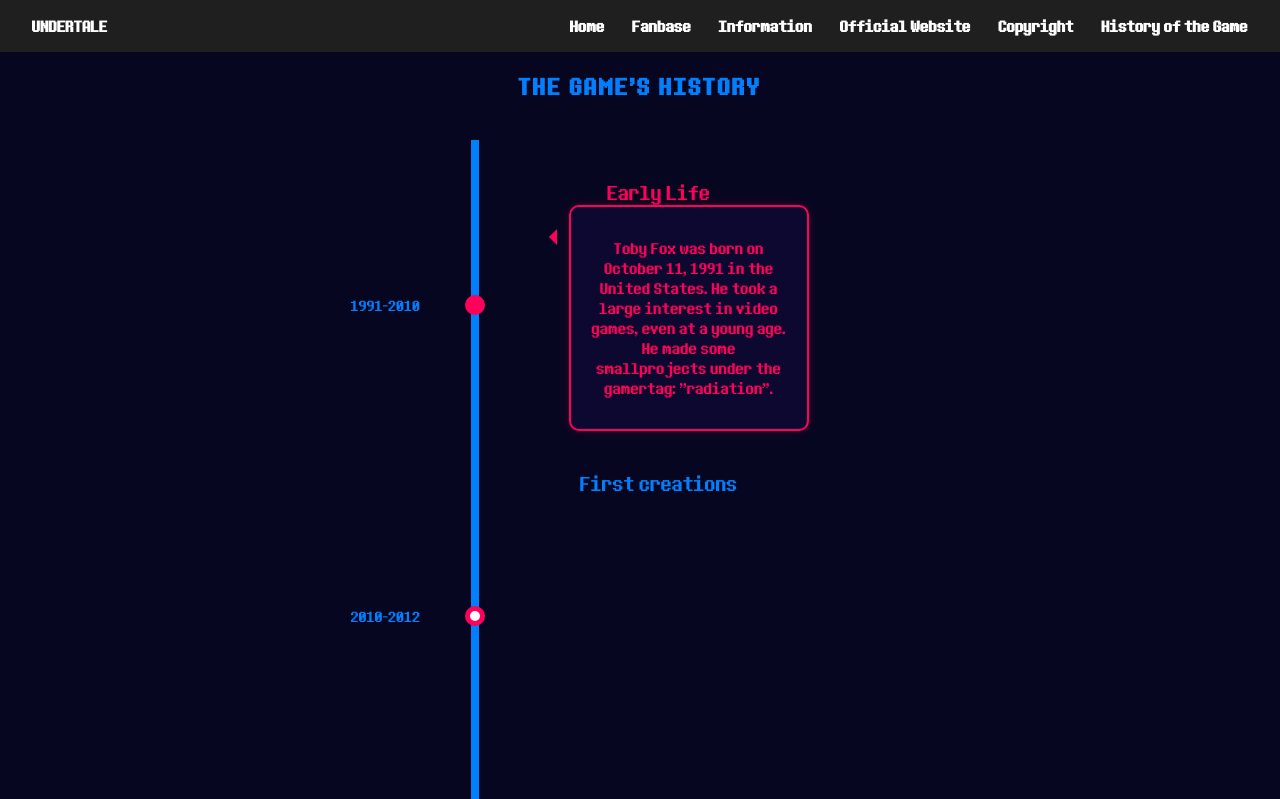
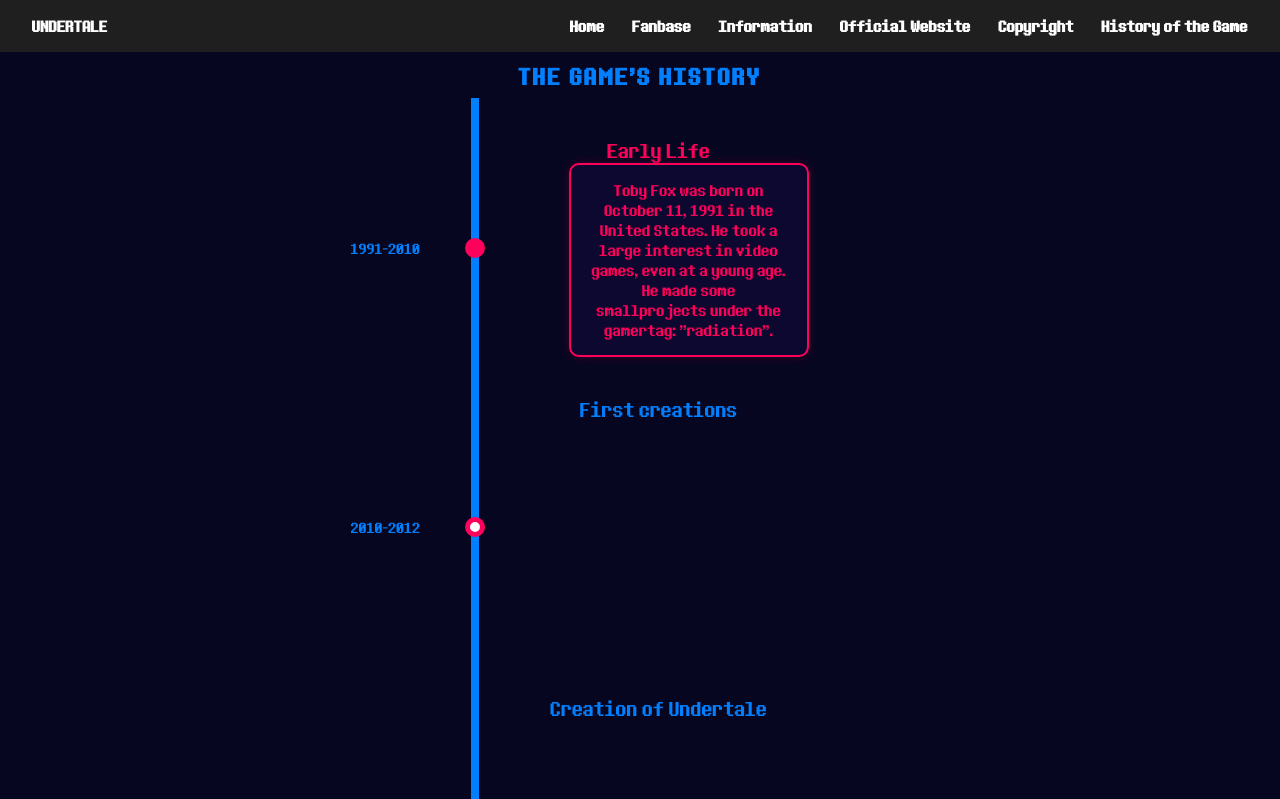
Before and after one commit to Firebolt62/Undertale_HTML, a plain HTML site: page timeline.html in a window 1280 px wide. Shown: the top 799 px of the page. Drawn offline with Linux system fonts and the light colour scheme.

Commit message:
Update timeline.html

```diff
--- a/timeline.html
+++ b/timeline.html
@@ -38,17 +38,19 @@
 		}
 
 		body {
-		  display: flex;
-		  justify-content: center;
-		  align-items: center;
-		  flex-direction: column;
-		  color: #007fff;
-		  background: #070620;
       margin: 0;
       padding: 0;
-		  height: 100%;
+  background: #070620;
+  color: #007fff;
   text-align: center;
+  font-family: 'Determination';
+  min-height: 100vh;
+  display: flex;
+  flex-direction: column;
+  justify-content: flex-start; /* instead of center */
+  align-items: center;
 }
+
 
 		h2 {
 		  font-size: 1.5em;
@@ -56,6 +58,7 @@
 		  text-transform: uppercase;
 		  font-family: 'Determination';
 		  margin-bottom: 20px;
+      margin: 10px 0 8px;
 		}
 
 
@@ -66,6 +69,7 @@
 		  border-left: 8px solid #007fff;
 		  margin: 0 auto;
 		  margin-top: 20px;
+      margin-top: 0;
 		}
 
 		#timeline li {
@@ -85,10 +89,17 @@
 		  opacity: 0;
 		  transform: translateX(-10px);
 		  word-wrap: break-word;
-          overflow-wrap: break-word;
+      overflow-wrap: anywhere;
       white-space: normal;
       box-sizing: border-box;
+      box-sizing: border-box;
+      max-width: 280px;
+      overflow-wrap: break-word;
+      word-break: break-word;
+      overflow: hidden;
 		}
+    .content > * { margin: 0; }
+    .content > * + * { margin-top: 0.75rem; }
 
 		.content::before {
 		  content: "";
@@ -132,7 +143,7 @@
 		}
 
 		.radio:checked ~ .content p {
-		  max-height: 200px;
+		  max-height: none;
 		  color: #ff005a;
 		}
 
```
Lines whose indentation alone changed are shown as unchanged.
